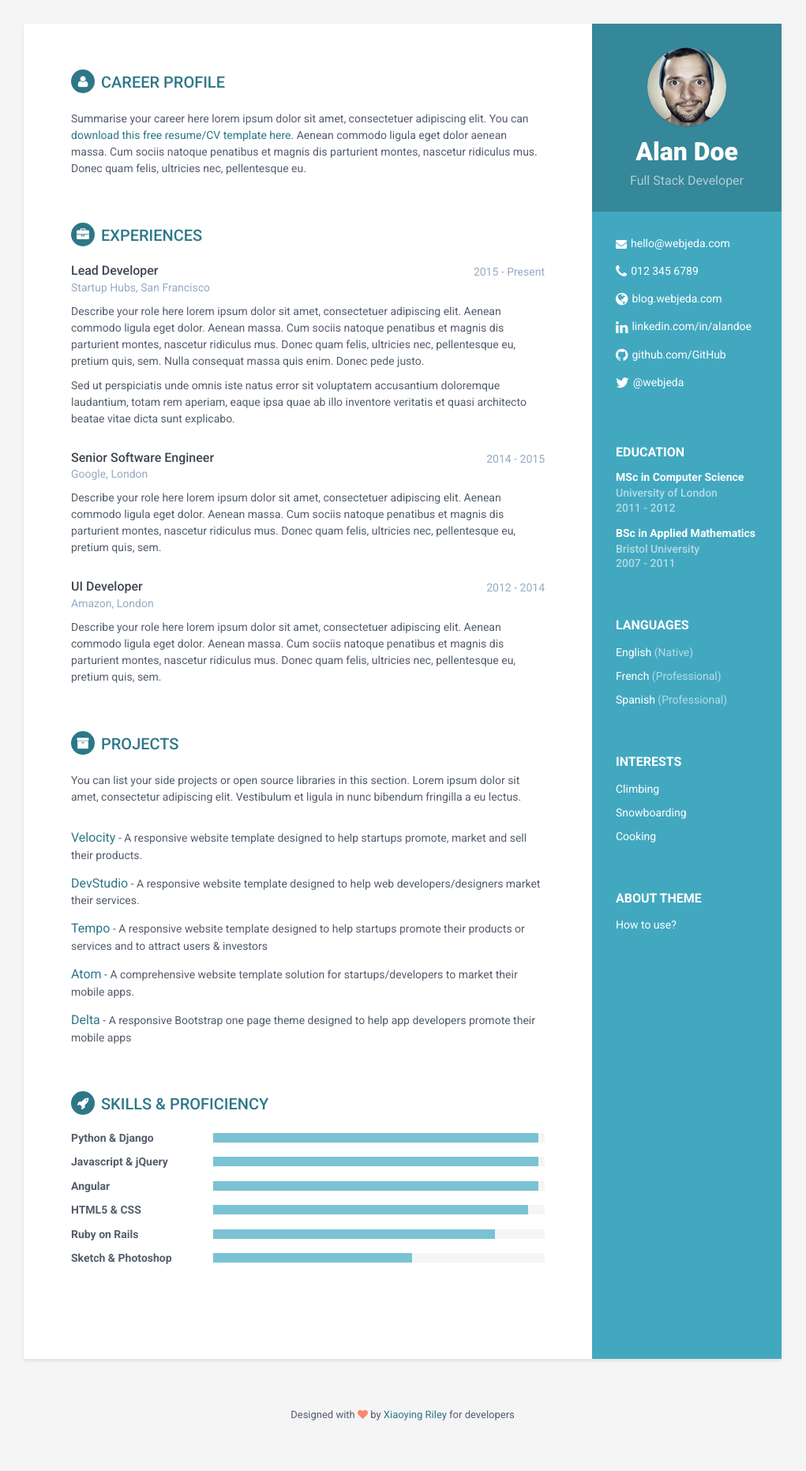
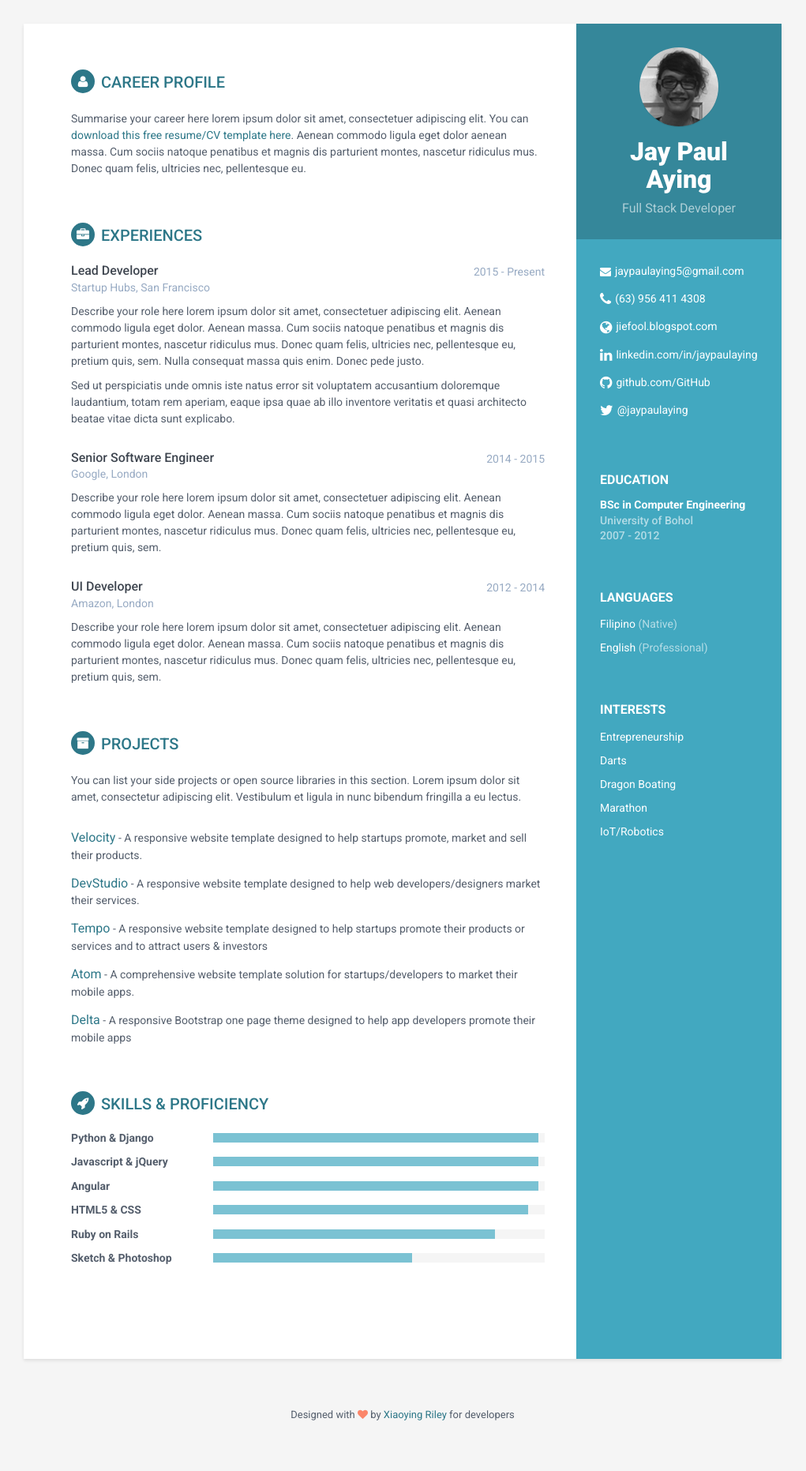
Before and after one commit to jiefool/onlince_cv, a Jekyll site: the page built from index.html, in a window 1280 px wide. Shown: the whole page at 79% size, without its empty margins (130-1151 px from the left). Built offline with Jekyll 4.4.1, drawn with Linux system fonts in a browser that asks for light colours.

Commit message:
some edition

```diff
--- a/_config.yml
+++ b/_config.yml
@@ -13,16 +13,16 @@ baseurl: '/online_cv' #change it according to your repository name
 
 
 #Profile information
-name: Alan Doe
+name: Jay Paul Aying
 tagline: Full Stack Developer
 pic: profile.png  #place a 100x100 picture inside /assets/images/ folder and provide the name of the file below
 
 #sidebar links
-email: hello@webjeda.com
-phone: 012 345 6789
-website: blog.webjeda.com #do not add http://
-linkedin: alandoe
-github: sharu725
-twitter: '@webjeda'
+email: jaypaulaying5@gmail.com
+phone: (63) 956 411 4308
+website: jiefool.blogspot.com #do not add http://
+linkedin: jaypaulaying
+github: jiefool
+twitter: '@jaypaulaying'
 
 #Update all the sections by editing the files inside _includes folder.
--- a/_includes/education.html
+++ b/_includes/education.html
@@ -1,13 +1,8 @@
- <div class="education-container container-block">
-<h2 class="container-block-title">Education</h2>
-<div class="item">
-    <h4 class="degree">MSc in Computer Science</h4>
-    <h5 class="meta">University of London</h5>
-    <div class="time">2011 - 2012</div>
-</div><!--//item-->
-<div class="item">
-    <h4 class="degree">BSc in Applied Mathematics</h4>
-    <h5 class="meta">Bristol University</h5>
-    <div class="time">2007 - 2011</div>
-</div><!--//item-->
+<div class="education-container container-block">
+	<h2 class="container-block-title">Education</h2>
+	<div class="item">
+	    <h4 class="degree">BSc in Computer Engineering</h4>
+	    <h5 class="meta">University of Bohol</h5>
+	    <div class="time">2007 - 2012</div>
+	</div><!--//item-->
 </div><!--//education-container-->
--- a/_includes/interests.html
+++ b/_includes/interests.html
@@ -1,18 +1,20 @@
 <div class="interests-container container-block">
   <h2 class="container-block-title">Interests</h2>
   <ul class="list-unstyled interests-list">
-<li>Climbing</li>
-<li>Snowboarding</li>
-<li>Cooking</li>
+    <li>Entrepreneurship</li>
+    <li>Darts</li>
+    <li>Dragon Boating</li>
+    <li>Marathon</li>
+    <li>IoT/Robotics</li>
   </ul>
 </div><!--//interests-->
 
 
 
 
-<div class="remove-container container-block">
+<!--<div class="remove-container container-block">
   <h2 class="container-block-title">About Theme</h2>
   <ul class="list-unstyled interests-list">
     <a href="http://blog.webjeda.com/jekyll-themes/online-cv/"><li>How to use?</li></a>
   </ul>
-</div><!--//interests-->
+</div>--><!--//interests-->
--- a/_includes/language.html
+++ b/_includes/language.html
@@ -1,8 +1,7 @@
 <div class="languages-container container-block">
-<h2 class="container-block-title">Languages</h2>
-<ul class="list-unstyled interests-list">
-<li>English <span class="lang-desc">(Native)</span></li>
-<li>French <span class="lang-desc">(Professional)</span></li>
-<li>Spanish <span class="lang-desc">(Professional)</span></li>
-</ul>
+	<h2 class="container-block-title">Languages</h2>
+	<ul class="list-unstyled interests-list">
+  	<li>Filipino <span class="lang-desc">(Native)</span></li>
+  	<li>English <span class="lang-desc">(Professional)</span></li>
+	</ul>
 </div><!--//interests-->
--- a/assets/css/styles.css
+++ b/assets/css/styles.css
@@ -55,7 +55,7 @@ p {
   background: #42A8C0;
   position: absolute;
   right: 0;
-  width: 240px;
+  width: 260px;
   height: 100%;
   min-height: 800px;
   color: #fff;
```
Also changed, not shown: assets/images/profile.png. Lines whose indentation alone changed are shown as unchanged.
